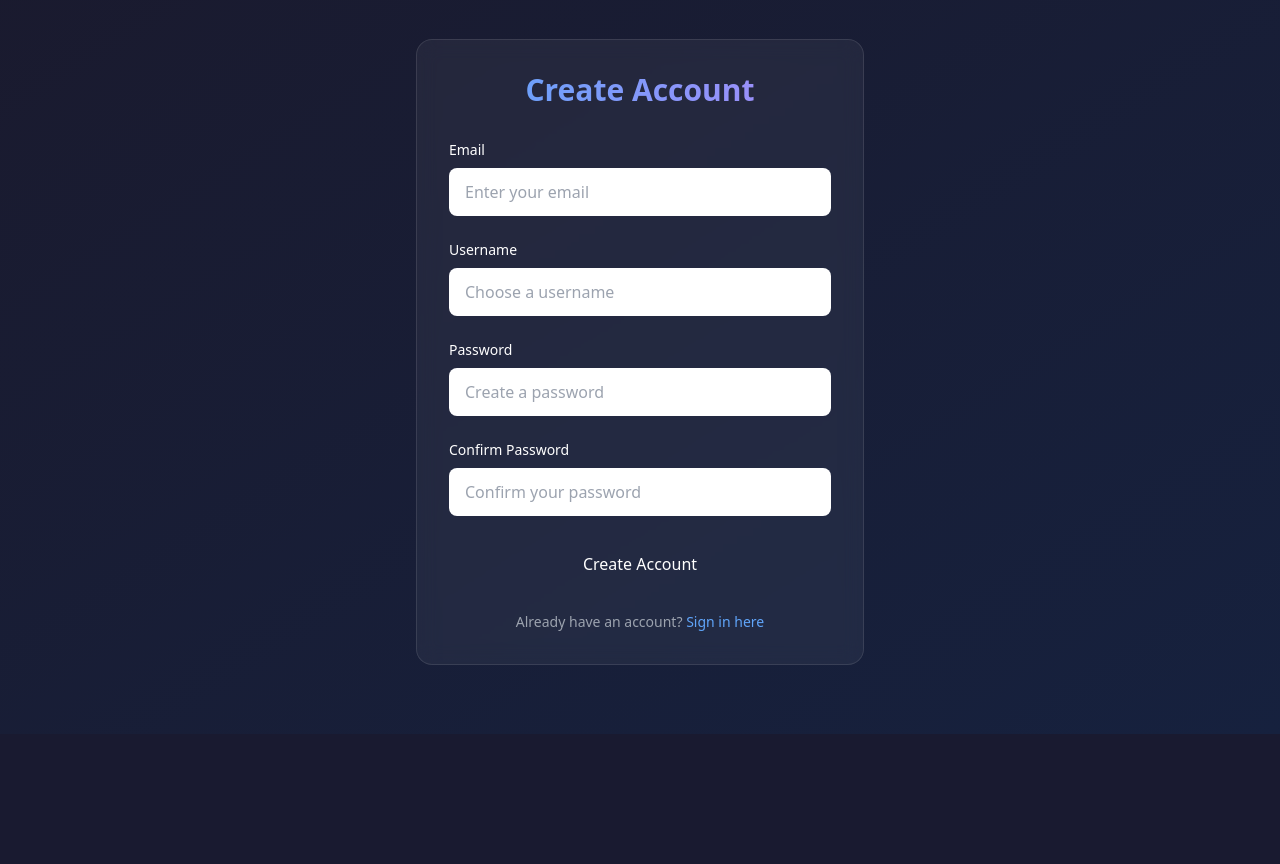
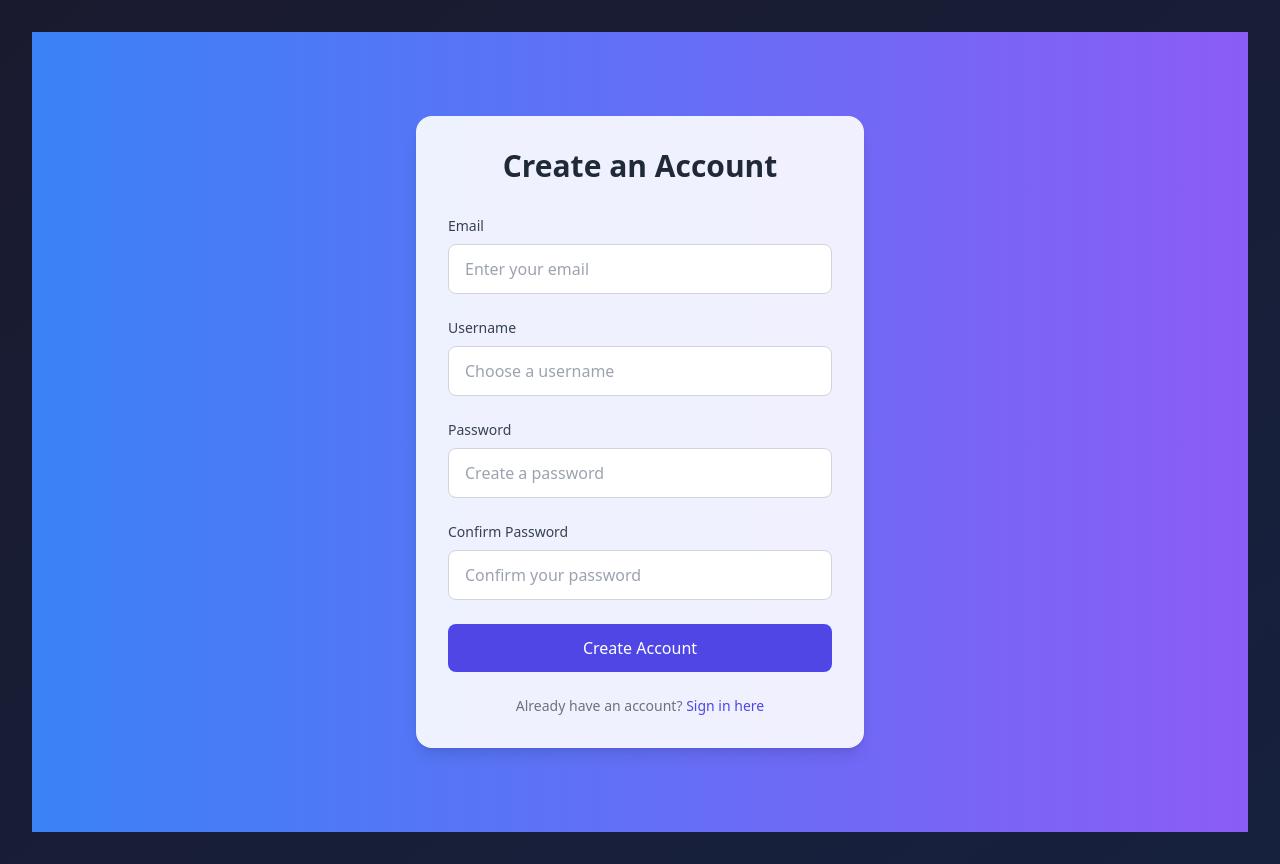
Before and after one commit to ZachRC/tttp1, a Django app: page /register/ in a window 1280 px wide. Shown: the part 66-930 px from the top of the page. Before the commit the page ends 800 px from the top, so only its background shows below. Run offline with Django 4.2, Linux system fonts and the light colour scheme; some libraries are stand-ins or nearby versions.

Commit message:
first commit

```diff
--- a/templates/main/register.html
+++ b/templates/main/register.html
@@ -3,45 +3,43 @@
 {% block title %}Register - Premium App{% endblock %}
 
 {% block content %}
-<div class="flex min-h-[80vh] items-center justify-center">
-    <div class="glass-card p-8 rounded-2xl w-full max-w-md">
-        <h2 class="text-3xl font-bold mb-8 bg-gradient-to-r from-blue-400 to-violet-400 text-transparent bg-clip-text text-center">
-            Create Account
-        </h2>
+<div class="min-h-screen flex items-center justify-center bg-gradient-to-r from-blue-500 to-violet-500 py-10">
+    <div class="bg-white bg-opacity-90 rounded-2xl shadow-lg w-full max-w-md p-8">
+        <h2 class="text-3xl font-bold mb-8 text-center text-gray-800">Create an Account</h2>
         <form method="post" class="space-y-6">
             {% csrf_token %}
             <div>
-                <label class="block text-sm font-medium mb-2">Email</label>
+                <label class="block text-sm font-medium mb-2 text-gray-700">Email</label>
                 <input type="email" name="email" required
-                       class="premium-input w-full px-4 py-3 rounded-lg text-white placeholder-gray-400 focus:outline-none"
+                       class="w-full px-4 py-3 rounded-lg border border-gray-300 focus:border-indigo-500 focus:outline-none"
                        placeholder="Enter your email">
             </div>
             <div>
-                <label class="block text-sm font-medium mb-2">Username</label>
+                <label class="block text-sm font-medium mb-2 text-gray-700">Username</label>
                 <input type="text" name="username" required
-                       class="premium-input w-full px-4 py-3 rounded-lg text-white placeholder-gray-400 focus:outline-none"
+                       class="w-full px-4 py-3 rounded-lg border border-gray-300 focus:border-indigo-500 focus:outline-none"
                        placeholder="Choose a username">
             </div>
             <div>
-                <label class="block text-sm font-medium mb-2">Password</label>
+                <label class="block text-sm font-medium mb-2 text-gray-700">Password</label>
                 <input type="password" name="password" required
-                       class="premium-input w-full px-4 py-3 rounded-lg text-white placeholder-gray-400 focus:outline-none"
+                       class="w-full px-4 py-3 rounded-lg border border-gray-300 focus:border-indigo-500 focus:outline-none"
                        placeholder="Create a password">
             </div>
             <div>
-                <label class="block text-sm font-medium mb-2">Confirm Password</label>
+                <label class="block text-sm font-medium mb-2 text-gray-700">Confirm Password</label>
                 <input type="password" name="confirm_password" required
-                       class="premium-input w-full px-4 py-3 rounded-lg text-white placeholder-gray-400 focus:outline-none"
+                       class="w-full px-4 py-3 rounded-lg border border-gray-300 focus:border-indigo-500 focus:outline-none"
                        placeholder="Confirm your password">
             </div>
             <button type="submit"
-                    class="premium-button w-full py-3 px-4 rounded-lg text-white font-medium">
+                    class="w-full py-3 px-4 rounded-lg bg-indigo-600 hover:bg-indigo-700 text-white font-medium">
                 Create Account
             </button>
         </form>
-        <p class="mt-6 text-center text-sm text-gray-400">
+        <p class="mt-6 text-center text-sm text-gray-500">
             Already have an account?
-            <a href="{% url 'main:login' %}" class="text-blue-400 hover:text-blue-300">Sign in here</a>
+            <a href="{% url 'main:login' %}" class="text-indigo-600 hover:text-indigo-500">Sign in here</a>
         </p>
     </div>
 </div>
```
Also changed, not shown: templates/main/index.html (+10 -6 lines), templates/main/login.html (+11 -12 lines).
